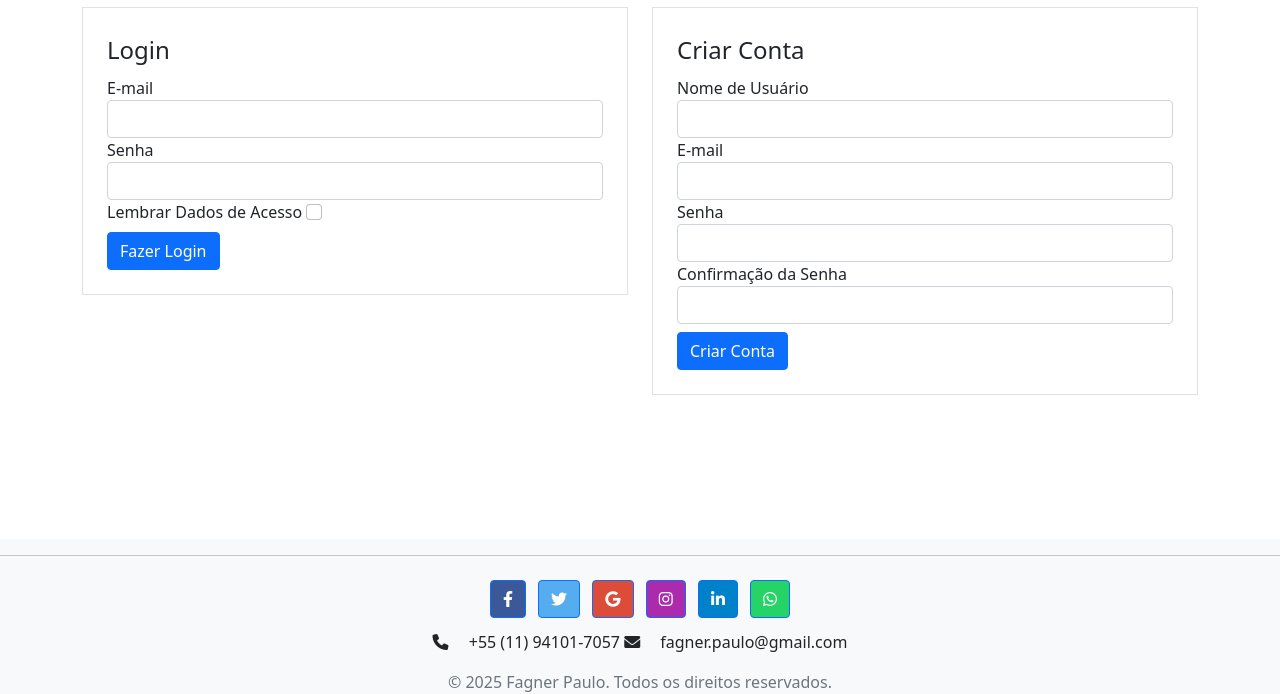
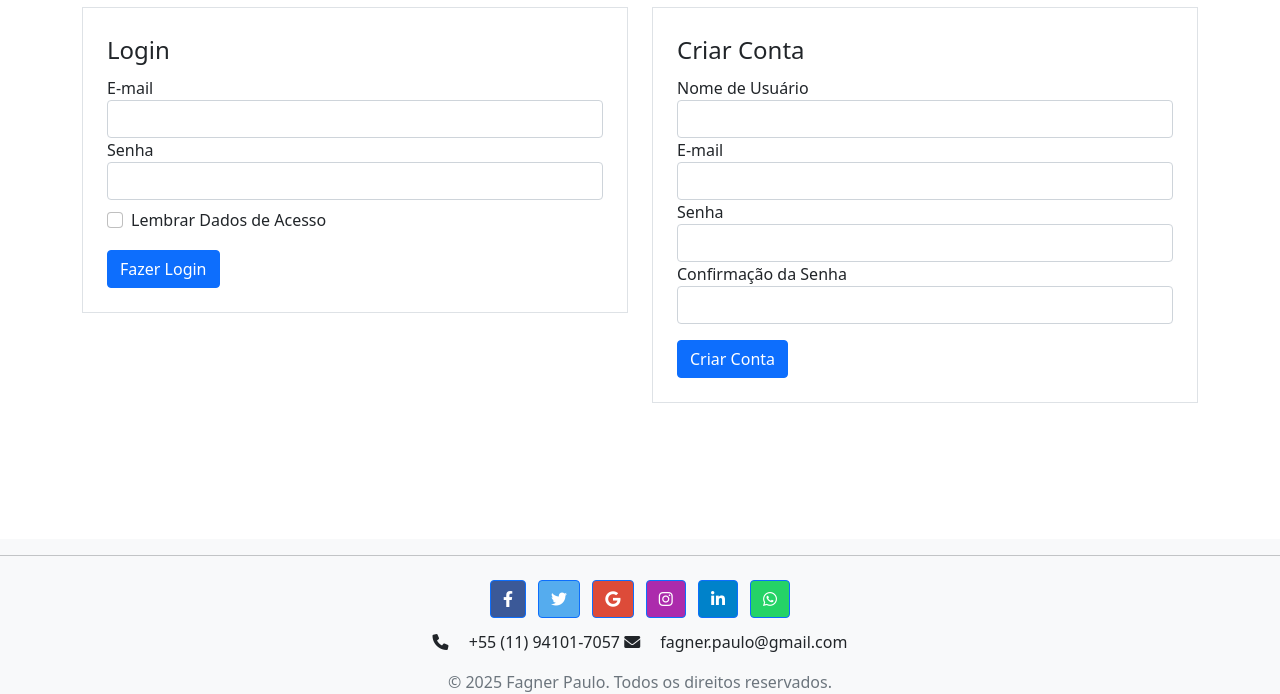
Before and after one commit to fagnerpaulo/BlogFagnerPaulo, a Flask app: page /login in a window 1280 px wide. Shown: the part 154-848 px from the top of the page. Run offline with Flask 3, Linux system fonts and the light colour scheme; some libraries are stand-ins or nearby versions.

Commit message:
Update login.html

```diff
--- a/comunidadeimpressionadora/templates/login.html
+++ b/comunidadeimpressionadora/templates/login.html
@@ -5,7 +5,7 @@
     <h1>Faça Login ou Crie sua Conta para continuar</h1>
     <hr>
     <div class="row">
-            <div class="col">
+        <div class="col-md-6 col-sm-12">
             <form method="POST" action="" class="border p-4 mt-2">
                 {{ form_login.csrf_token }}
                 <legend>Login</legend>
@@ -36,15 +36,15 @@
                             {{ form_login.senha(class="form-control") }}
                         {% endif %}
                     </div>
-                        <div class="form-group">
+                    <div class="form-check mt-2">
+                        {{ form_login.lembrar_dados(class="form-check-input") }}
                         {{ form_login.lembrar_dados.label(class="form-check-label") }}
-                            {{ form_login.lembrar_dados(class="form-check-input") }}
                     </div>
                 </fieldset>
-                    {{ form_login.botao_submit_login(class="btn btn-primary mt-2") }}
+                {{ form_login.botao_submit_login(class="btn btn-primary mt-3") }}
             </form>
         </div>
-            <div class="col">
+        <div class="col-md-6 col-sm-12">
             <form method="POST" action="" class="border p-4 mt-2">
                 {{ form_criarconta.csrf_token }}
                 <legend>Criar Conta</legend>
@@ -102,7 +102,7 @@
                         {% endif %}
                     </div>
                 </fieldset>
-                    {{ form_criarconta.botao_submit_criarconta(class="btn btn-primary mt-2") }}
+                {{ form_criarconta.botao_submit_criarconta(class="btn btn-primary mt-3") }}
             </form>
         </div>
     </div>
```
Lines whose indentation alone changed are shown as unchanged.
